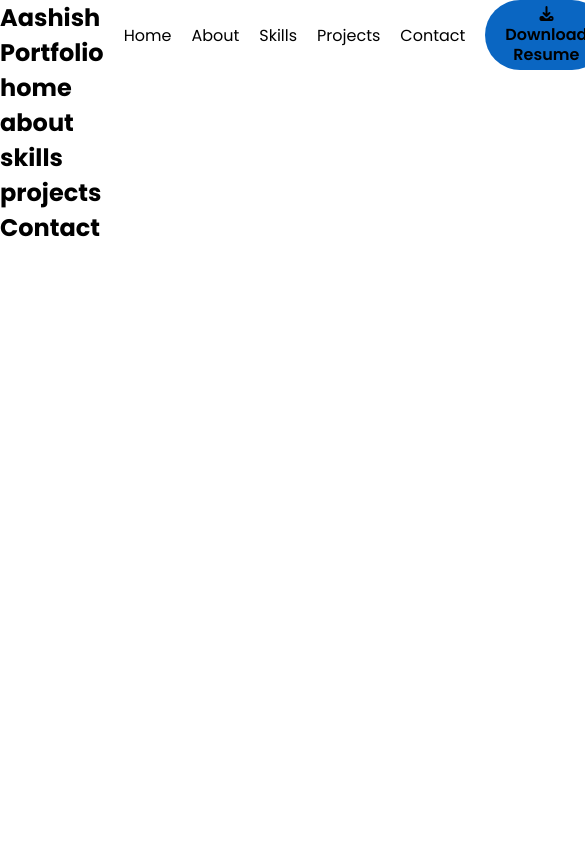
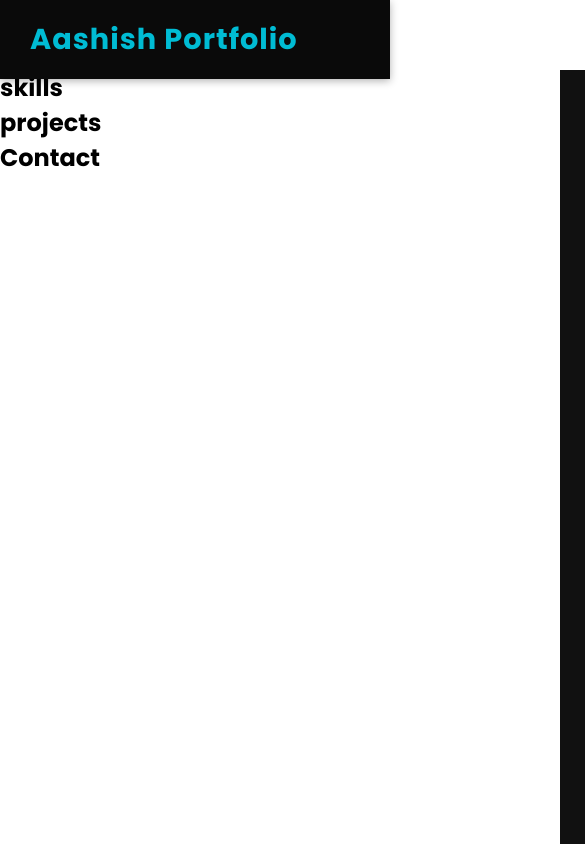
Before and after one commit to aashishprajapat454/CODSOFT, a plain HTML site: page Portfolio/index.html in a window 390 px wide. Shown: the top 844 px of the page, 585 px wide, since content can reach past the window. Drawn offline with Linux system fonts and the light colour scheme; a web font is replaced by a local one.

Commit message:
Header update

```diff
--- a/Portfolio/Assests/Responsive.css
+++ b/Portfolio/Assests/Responsive.css
@@ -1,7 +1,46 @@
-@media screen and (min-width: 769px) {
-    .fa-bars {
+@media (max-width: 768px) {
+  nav {
+    padding: 18px 30px;
+  }
+
+  .nav-links {
+    position: fixed;
+    top: 70px;
+    right: -100%;
+    flex-direction: column;
+    background: #111;
+    width: 220px;
+    height: 100vh;
+    justify-content: start;
+      align-items: flex-start;
+    padding: 40px 25px;
+    transition: right 0.3s ease;
+  }
+
+  .nav-links.active {
+    right: 0;
+  }
+
+  .nav-links li {
+    margin-bottom: 25px;
+  }
+
+  .fa-bars {
+    display: block;
+  }
+
+  nav button {
     display: none;
   }
+   header .fa-bars {
+    display: none;
+    font-size: 1.8rem;
+    color: #fff;
+    cursor: pointer;
+    margin-right: 20px;
+  }
 }
+
 @media (min-width: 480px) {
+
 }
--- a/Portfolio/Assests/components.css
+++ b/Portfolio/Assests/components.css
@@ -43,6 +43,12 @@ button:disabled {
   color: rgba(0, 0, 0, .3);
 }
 a{
-    color: black;
     text-decoration: none;
+    color: #fff;
+    font-weight: 500;
+    transition: 0.3s ease;
 }
+a:hover{
+      color: #00bcd4;
+
+}
--- a/Portfolio/style.css
+++ b/Portfolio/style.css
@@ -1,5 +1,5 @@
 @import url("Assests/components.css");
-@import url("Assests/Responsive.css");
+@import url('Assests/Responsive.css');
 @import url('https://fonts.googleapis.com/css2?family=Antic&family=Poppins:ital,wght@0,100;0,200;0,300;0,400;0,500;0,600;0,700;0,800;0,900;1,100;1,200;1,300;1,400;1,500;1,600;1,700;1,800;1,900&family=Roboto:ital,wght@0,100..900;1,100..900&display=swap');
 * {
     margin: 0;
@@ -7,16 +7,38 @@
     box-sizing: border-box;
     font-family: "poppins", sans-serif;
 }
-
-header{
+:root {
+  --primary-color: #00bcd4;
+  --hover-color: #0097a7;
+  --bg-dark: #0a0a0a;
+}
+body{
+    max-width: 1440px;
+}
+header {
+  width: 100%;
+  background: var(--bg-dark);
+  position: fixed;
+  top: 0;
+  left: 0;
+  z-index: 1000;
+  box-shadow: 0 2px 8px rgba(0, 0, 0, 0.3);
+}
+.logo h2 {
+  font-size: 1.8rem;
+  color: var(--primary-color);
+  letter-spacing: 1px;
+}
+nav {
+    display: flex;
     justify-content: space-between;
+    align-items: center;
+    padding: 18px 60px;
+}
+.nav-links {
+    list-style: none;
     display: flex;
-    flex-direction: row;
-}
-nav{
-    justify-content: space-between;
-    display: flex;
-    flex-direction: row;
+    gap: 30px;
 }
 nav ul{
     list-style: none;
@@ -26,3 +48,13 @@ nav ul{
     align-items: center;
     padding: 10px 20px;
 }
+.fa-download {
+    margin-right: 6px;
+}
+/* header .fa-bars {
+  display: none;
+  font-size: 1.8rem;
+  color: #fff;
+  cursor: pointer;
+  margin-right: 20px;
+} */
```
